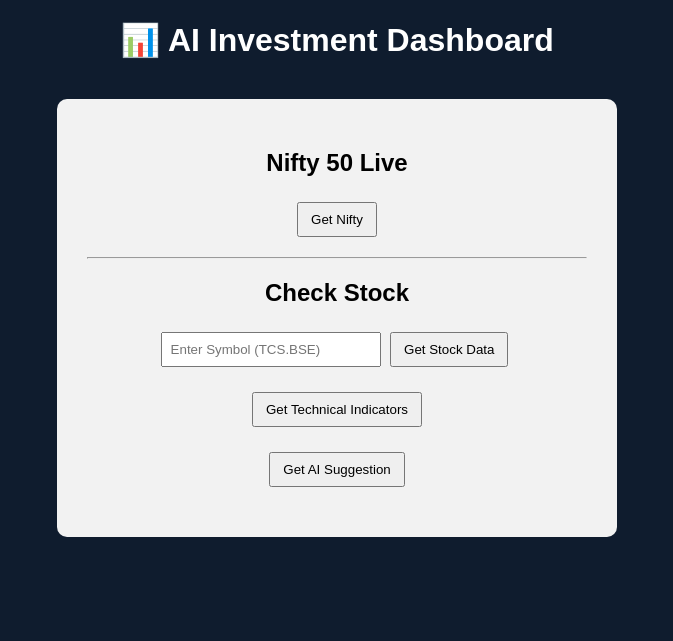
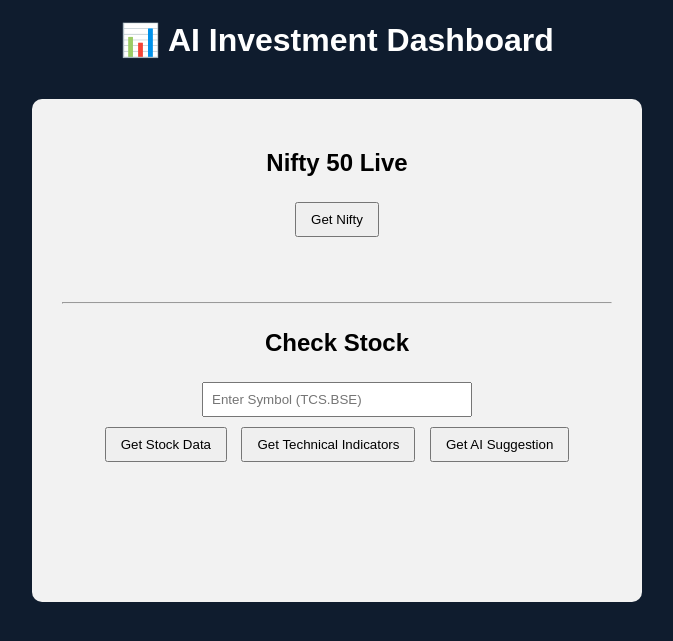
Before and after one commit to vjain0811/fintech-ai-app, a Flask app: page /dashboard in a window 1280 px wide. Shown: the top 641 px of the page, without its empty margins (303-976 px from the left). Run offline with Flask 3, Linux system fonts and the light colour scheme; the visitor is signed in with stand-in values (Sample User, id 1).

Commit message:
fixed dashboard

```diff
--- a/templates/dashboard.html
+++ b/templates/dashboard.html
@@ -13,7 +13,7 @@
         .card {
             background: #f2f2f2;
             color: black;
-            width: 500px;
+            width: 550px;
             margin: 40px auto;
             padding: 30px;
             border-radius: 10px;
@@ -21,11 +21,12 @@
 
         input {
             padding: 8px;
-            width: 200px;
+            width: 250px;
+            margin: 5px;
         }
 
         button {
-            padding: 8px 12px;
+            padding: 8px 14px;
             margin: 5px;
             cursor: pointer;
         }
@@ -33,6 +34,11 @@
         .result {
             margin-top: 15px;
             font-weight: bold;
+            min-height: 20px;
+        }
+
+        hr {
+            margin: 25px 0;
         }
     </style>
 </head>
@@ -50,20 +56,24 @@
 
         <h2>Check Stock</h2>
         <input type="text" id="symbolInput" placeholder="Enter Symbol (TCS.BSE)">
+        <br>
         <button onclick="getStock()">Get Stock Data</button>
+        <button onclick="getTechnical()">Get Technical Indicators</button>
+        <button onclick="getAI()">Get AI Suggestion</button>
+
         <div id="stockResult" class="result"></div>
-
-        <button onclick="getTechnical()">Get Technical Indicators</button>
         <div id="technicalResult" class="result"></div>
-
-        <button onclick="getAI()">Get AI Suggestion</button>
         <div id="aiResult" class="result"></div>
 
     </div>
 
 <script>
+
+// ================= NIFTY =================
 async function getNifty() {
     document.getElementById("niftyResult").innerText = "Loading...";
+
+    try {
         const res = await fetch("/nifty");
         const data = await res.json();
 
@@ -75,12 +85,27 @@
             document.getElementById("niftyResult").innerText =
                 "Error fetching Nifty data (API limit?)";
         }
+    } catch (error) {
+        document.getElementById("niftyResult").innerText =
+            "Server error fetching Nifty";
+    }
 }
 
+
+// ================= STOCK =================
 async function getStock() {
-    const symbol = document.getElementById("symbolInput").value;
+
+    const symbol = document.getElementById("symbolInput").value.trim();
+
+    if (!symbol) {
+        document.getElementById("stockResult").innerText =
+            "Please enter a stock symbol (Example: TCS.BSE)";
+        return;
+    }
+
     document.getElementById("stockResult").innerText = "Loading...";
 
+    try {
         const res = await fetch("/stock/" + symbol);
         const data = await res.json();
 
@@ -93,30 +118,62 @@
                 "Latest Close Price: ₹ " + latestPrice;
         } else {
             document.getElementById("stockResult").innerText =
-            "Error fetching stock data (Check symbol or API limit)";
+                "Invalid symbol or API limit reached";
+        }
+
+    } catch (error) {
+        document.getElementById("stockResult").innerText =
+            "Server error fetching stock";
     }
 }
 
+
+// ================= TECHNICAL =================
 async function getTechnical() {
-    const symbol = document.getElementById("symbolInput").value;
+
+    const symbol = document.getElementById("symbolInput").value.trim();
+
+    if (!symbol) {
+        document.getElementById("technicalResult").innerText =
+            "Enter symbol first";
+        return;
+    }
+
     document.getElementById("technicalResult").innerText = "Loading...";
 
+    try {
         const res = await fetch("/technical/" + symbol);
         const data = await res.json();
 
-    if (data.RSI) {
+        if (data.RSI !== undefined) {
             document.getElementById("technicalResult").innerText =
                 "RSI: " + data.RSI + " | MACD: " + data.MACD;
         } else {
             document.getElementById("technicalResult").innerText =
                 "Error calculating indicators";
         }
+
+    } catch (error) {
+        document.getElementById("technicalResult").innerText =
+            "Server error fetching indicators";
+    }
 }
 
+
+// ================= AI =================
 async function getAI() {
-    const symbol = document.getElementById("symbolInput").value;
+
+    const symbol = document.getElementById("symbolInput").value.trim();
+
+    if (!symbol) {
+        document.getElementById("aiResult").innerText =
+            "Enter symbol first";
+        return;
+    }
+
     document.getElementById("aiResult").innerText = "Thinking...";
 
+    try {
         const res = await fetch("/ai_suggestion/" + symbol);
         const data = await res.json();
 
@@ -126,7 +183,13 @@
             document.getElementById("aiResult").innerText =
                 "AI suggestion unavailable";
         }
+
+    } catch (error) {
+        document.getElementById("aiResult").innerText =
+            "Server error from AI";
     }
+}
+
 </script>
 
 </body>
```
Lines whose indentation alone changed are shown as unchanged.
